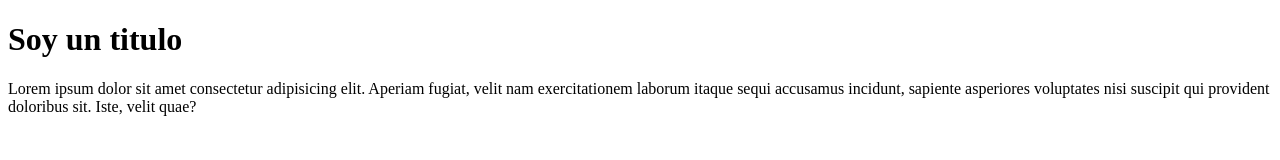
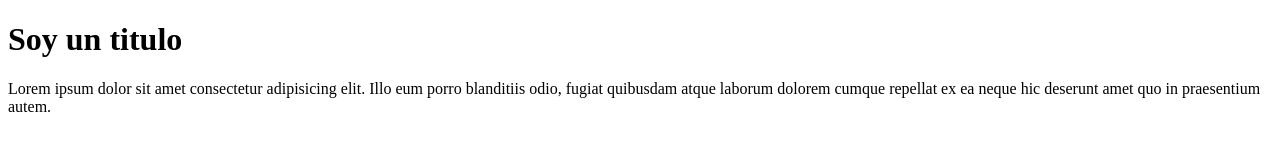
Before and after one commit to Artdash93/Project42, a plain HTML site: page index.html in a window 1280 px wide. Drawn offline with Linux system fonts and the light colour scheme.

Commit message:
un cambio

```diff
--- a/index.html
+++ b/index.html
@@ -11,9 +11,8 @@
 
 <body>
     <h1> Soy un titulo</h1>
-    <p>Lorem ipsum dolor sit amet consectetur adipisicing elit. Aperiam fugiat, velit nam exercitationem laborum itaque
-        sequi accusamus incidunt, sapiente asperiores voluptates nisi suscipit qui provident doloribus sit. Iste, velit
-        quae?</p>
+    <p> Lorem ipsum dolor sit amet consectetur adipisicing elit. Illo eum porro blanditiis odio, fugiat quibusdam atque
+        laborum dolorem cumque repellat ex ea neque hic deserunt amet quo in praesentium autem.</p>
 </body>
 
 </html>
```
